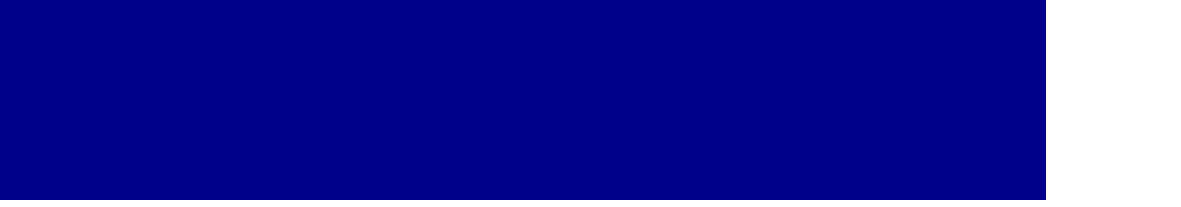
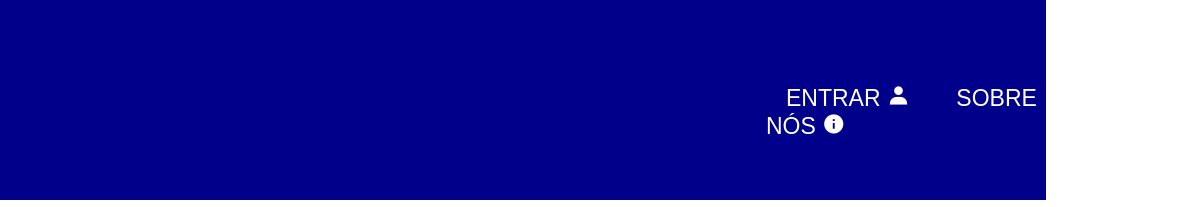
Before and after one commit to JardelTech/projeto-prime-tasker, a plain HTML site: page index.html in a window 1280 px wide. Shown: the top 207 px of the page, 234-1415 px from the left, 1181 px wide, since content can reach past the window. Drawn offline with nearby package versions, Linux system fonts and the light colour scheme.

Commit message:
mudanças no layout

```diff
--- a/style.css
+++ b/style.css
@@ -2,11 +2,11 @@
 * {
   margin: 0;
   padding: 0;
-  box-sizing: border-box; /* Garante que padding e borda não alterem o tamanho total do elemento */
+  box-sizing: border-box;
 }
 
 body {
-  margin: 0; /* Remove margem do body */
+  margin: 0;
 }
 
 .topo {
@@ -24,7 +24,7 @@ body {
 .textotopo {
   position: absolute;
   margin-top: -150px;
-  margin-left: 1700px;
+  margin-left: 1400px;
 }
 .textotopo a {
   text-decoration: none;
@@ -122,6 +122,6 @@ body {
 }
 @media (max-width: 1800px) {
   .textotopo {
-    margin-left: 1300px;
+    margin-left: 1000px;
   }
 }
```
